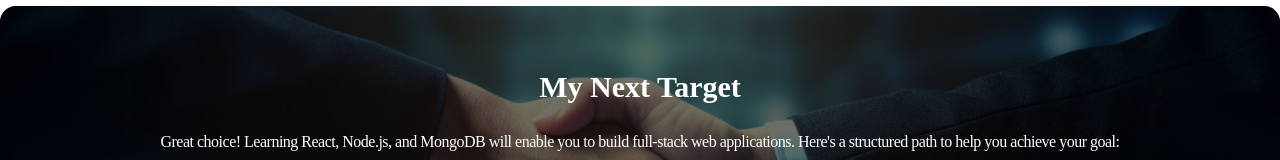
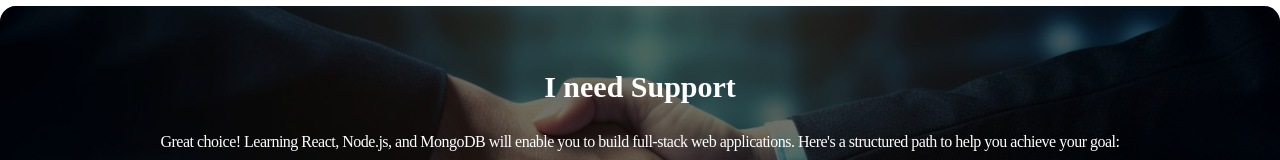
Before and after one commit to reyad-hasan/Assignment-1, a plain HTML site: page index.html in a window 1280 px wide. Shown: the part 4279-4439 px from the top of the page. Drawn offline with Linux system fonts and the light colour scheme; a web font is replaced by a local one.

Commit message:
final tuch

```diff
--- a/index.html
+++ b/index.html
@@ -190,7 +190,7 @@
         <section id="i_need_support">
             <div class="support_overly">
                 <div class="heading_box">
-                    <h2>My Next Target</h2>
+                    <h2>I need Support</h2>
                     <p>Great choice! Learning React, Node.js, and MongoDB will enable you to build full-stack web
                         applications. Here's a structured path to help you achieve your goal:</p>
                 </div>
```
